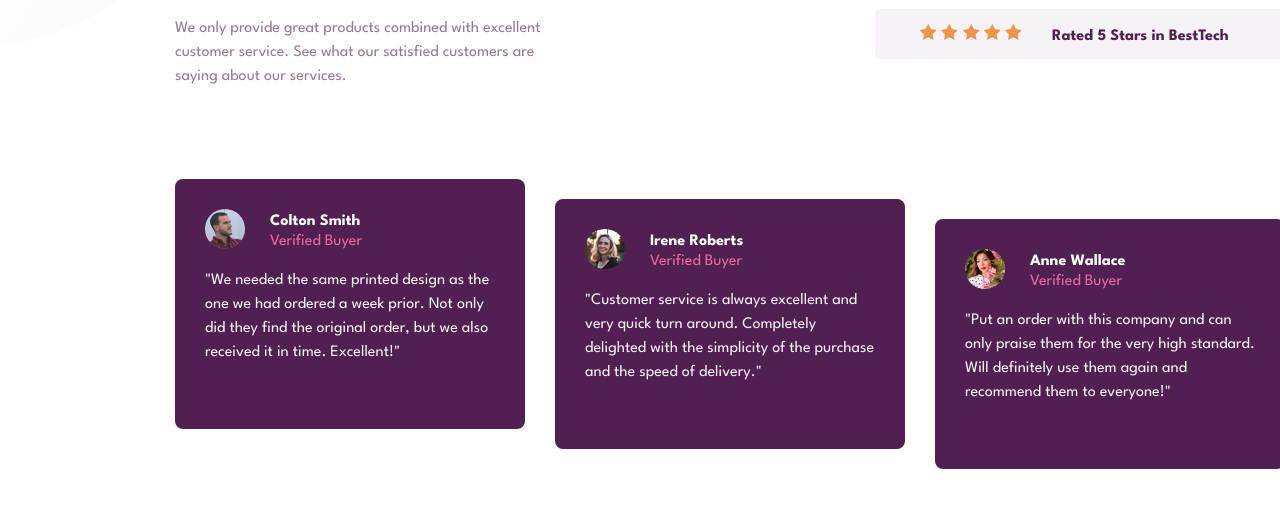
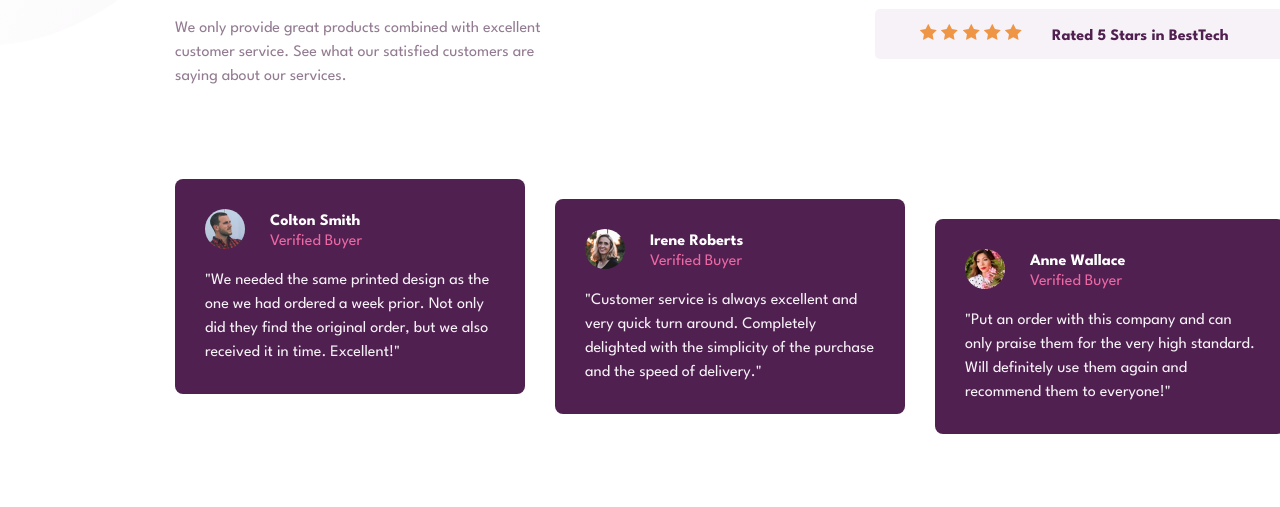
Before and after one commit to codebyveronica/social-proof-section, a plain HTML site: page index.html in a window 1280 px wide. Shown: the part 241-748 px from the top of the page. Drawn offline with Linux system fonts and the light colour scheme.

Commit message:
update css

```diff
--- a/styles/desktop.css
+++ b/styles/desktop.css
@@ -60,7 +60,7 @@
     }
 
     section {
-        height: 250px;
+        height: 215px;
         min-width: 350px;
         border-radius: 8px;
         margin: 0px 30px 0px 0px;
--- a/styles/landscape.css
+++ b/styles/landscape.css
@@ -54,7 +54,7 @@
     }
 
     section {
-        height: 300px;
+        height: 275px;
         min-width: 225px;
         margin: 0px 10px 0px 0px;
         border-radius: 8px;
```
